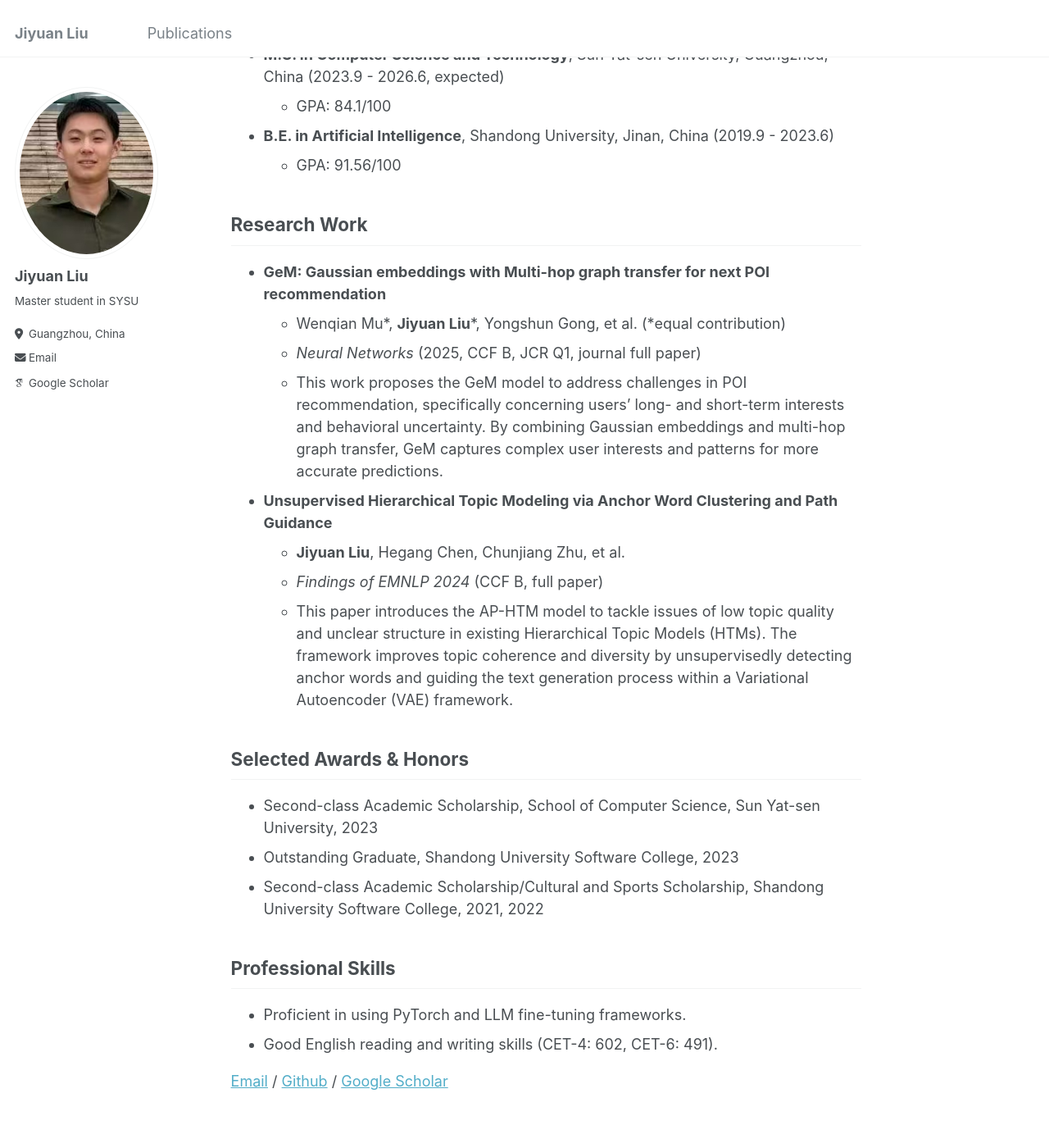
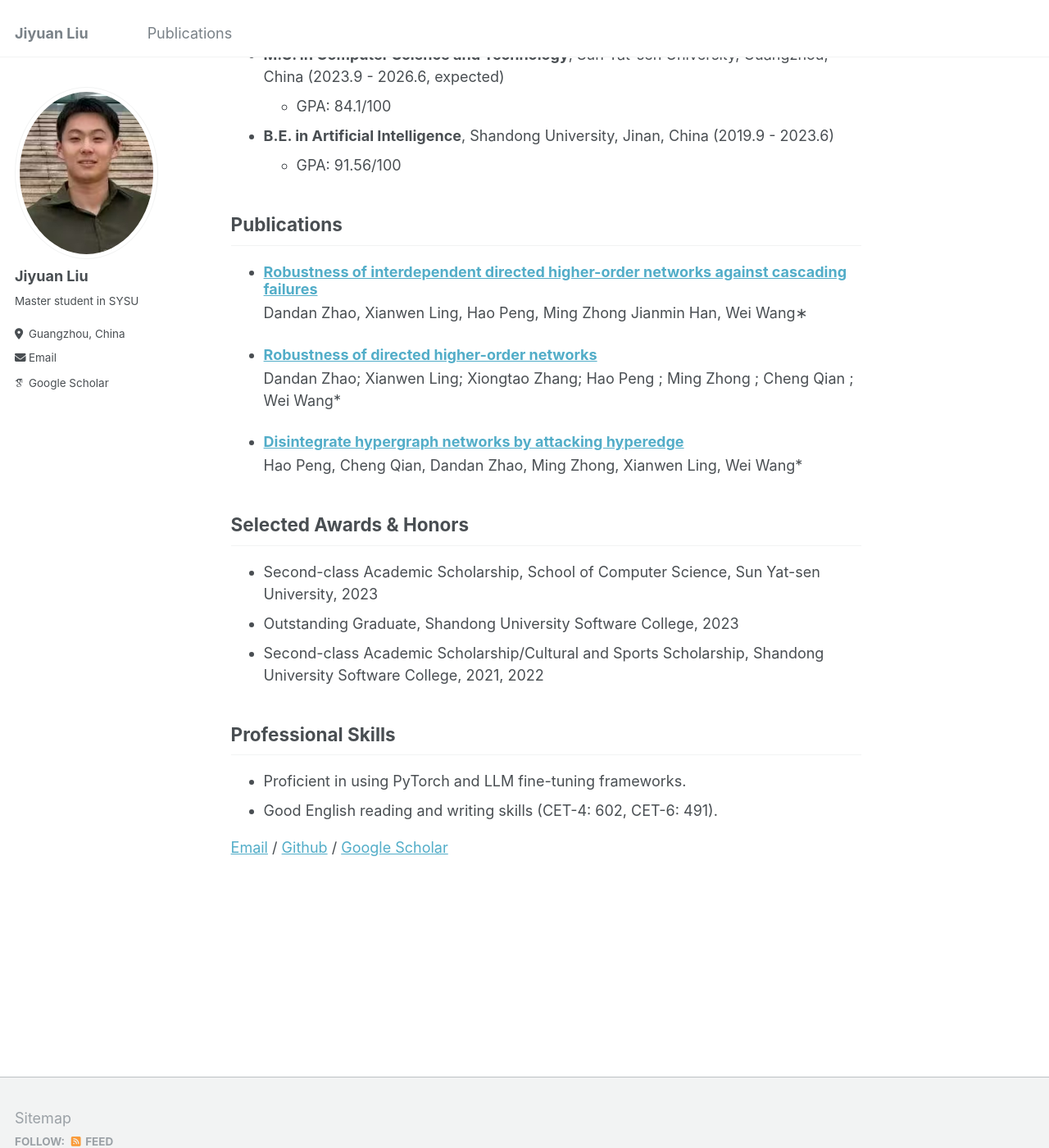
Before and after one commit to Liujyuan/me, a Jekyll site: the page built from _pages/about.md, in a window 1280 px wide and 1400 px high, scrolled down 735 px. Shown: the whole window at 82% size. Built offline with Jekyll 4.4.1, drawn with Linux system fonts in a browser that asks for light colours; some web fonts are replaced; our own code applies the rules of GitHub Pages for plain Markdown files.

Commit message:
Update about.md

```diff
--- a/_pages/about.md
+++ b/_pages/about.md
@@ -20,16 +20,10 @@ My research interests include text knowledge mining, topic models, and LLM appli
 *   **B.E. in Artificial Intelligence**, Shandong University, Jinan, China (2019.9 - 2023.6)
     *   GPA: 91.56/100
 
-## Research Work
-*   **GeM: Gaussian embeddings with Multi-hop graph transfer for next POI recommendation**
-    *   Wenqian Mu\*, **Jiyuan Liu**\*, Yongshun Gong, et al. (\*equal contribution)
-    *   *Neural Networks* (2025, CCF B, JCR Q1, journal full paper)
-    *   This work proposes the GeM model to address challenges in POI recommendation, specifically concerning users' long- and short-term interests and behavioral uncertainty. By combining Gaussian embeddings and multi-hop graph transfer, GeM captures complex user interests and patterns for more accurate predictions.
-
-*   **Unsupervised Hierarchical Topic Modeling via Anchor Word Clustering and Path Guidance**
-    *   **Jiyuan Liu**, Hegang Chen, Chunjiang Zhu, et al.
-    *   *Findings of EMNLP 2024* (CCF B, full paper)
-    *   This paper introduces the AP-HTM model to tackle issues of low topic quality and unclear structure in existing Hierarchical Topic Models (HTMs). The framework improves topic coherence and diversity by unsupervisedly detecting anchor words and guiding the text generation process within a Variational Autoencoder (VAE) framework.
+## Publications
+  <ul>{% for post in site.publications reversed %}
+    {% include archive-single-cv.html %}
+  {% endfor %}</ul>
 
 ## Selected Awards & Honors
 *   Second-class Academic Scholarship, School of Computer Science, Sun Yat-sen University, 2023
```
